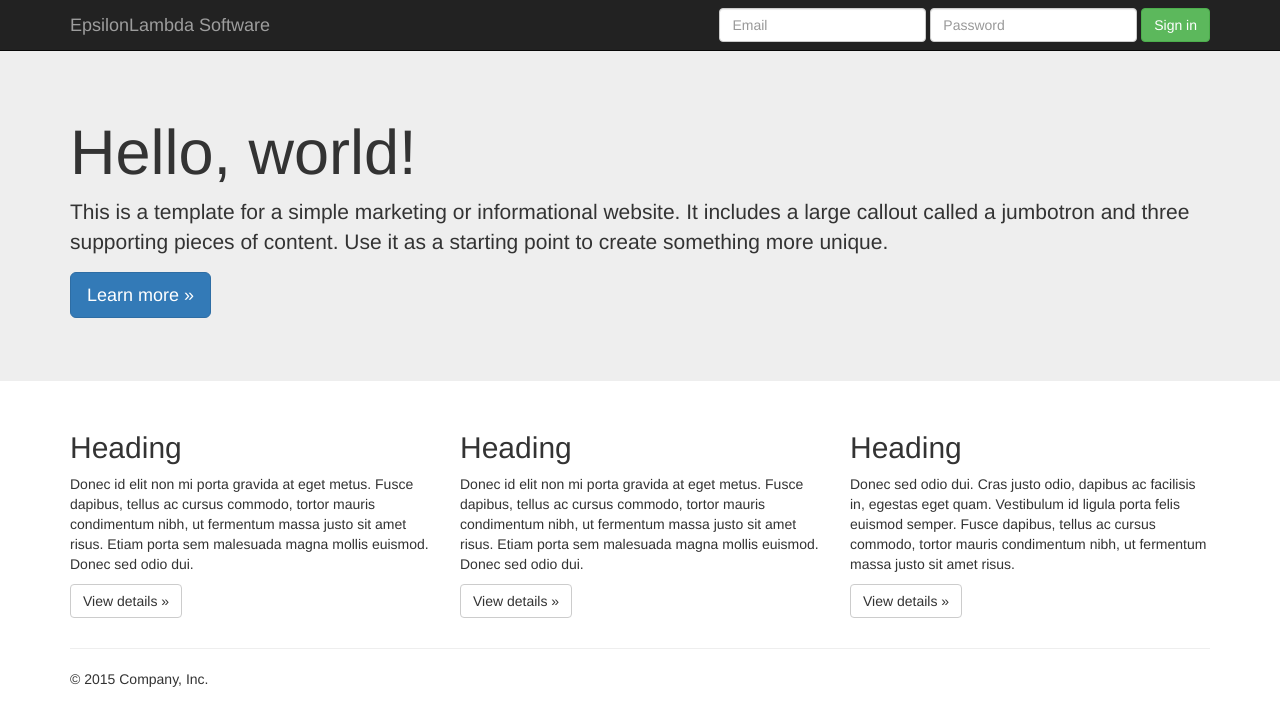
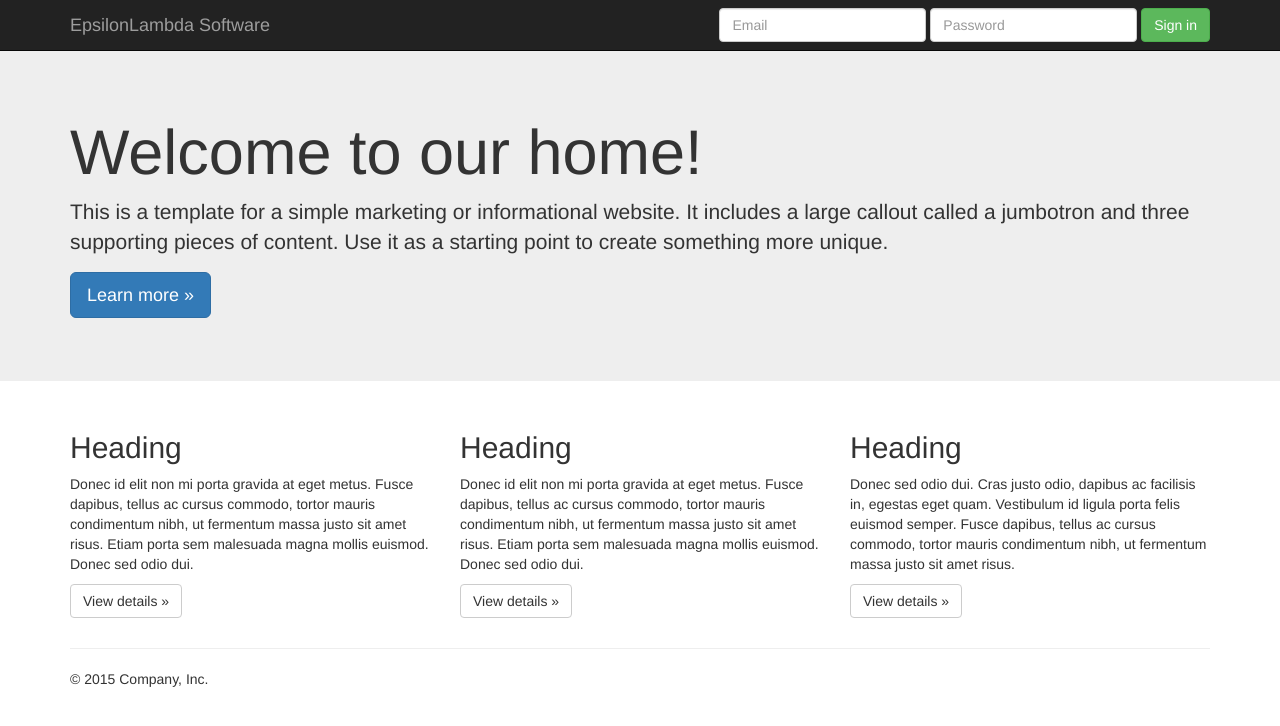
Before and after one commit to ellenyin/websitepractice1, a plain HTML site: page index.html in a window 1280 px wide. Drawn offline with nearby package versions, Linux system fonts and the light colour scheme.

Commit message:
change heading

```diff
--- a/index.html
+++ b/index.html
@@ -9,7 +9,7 @@
     <meta name="description" content="">
     <meta name="author" content="">
     <title>Jumbotron Template for Bootstrap</title>
-
+    <link href="style.css" rel="stylesheet">
     <!-- Bootstrap core CSS -->
     <link href="dist/css/bootstrap.min.css" rel="stylesheet">
 
@@ -47,7 +47,7 @@
     <!-- Main jumbotron for a primary marketing message or call to action -->
     <div class="jumbotron">
       <div class="container">
-        <h1>Hello, world!</h1>
+        <h1>Welcome to our home!</h1>
         <p>This is a template for a simple marketing or informational website. It includes a large callout called a jumbotron and three supporting pieces of content. Use it as a starting point to create something more unique.</p>
         <p><a class="btn btn-primary btn-lg" href="#" role="button">Learn more &raquo;</a></p>
       </div>
```
